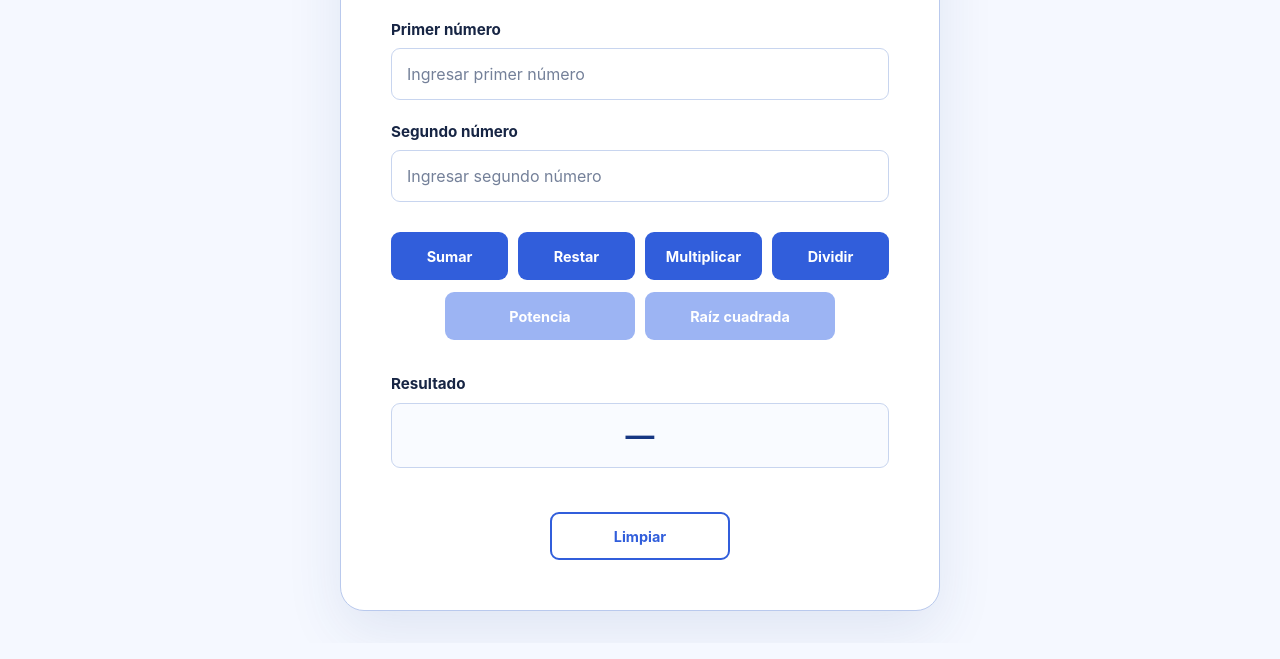
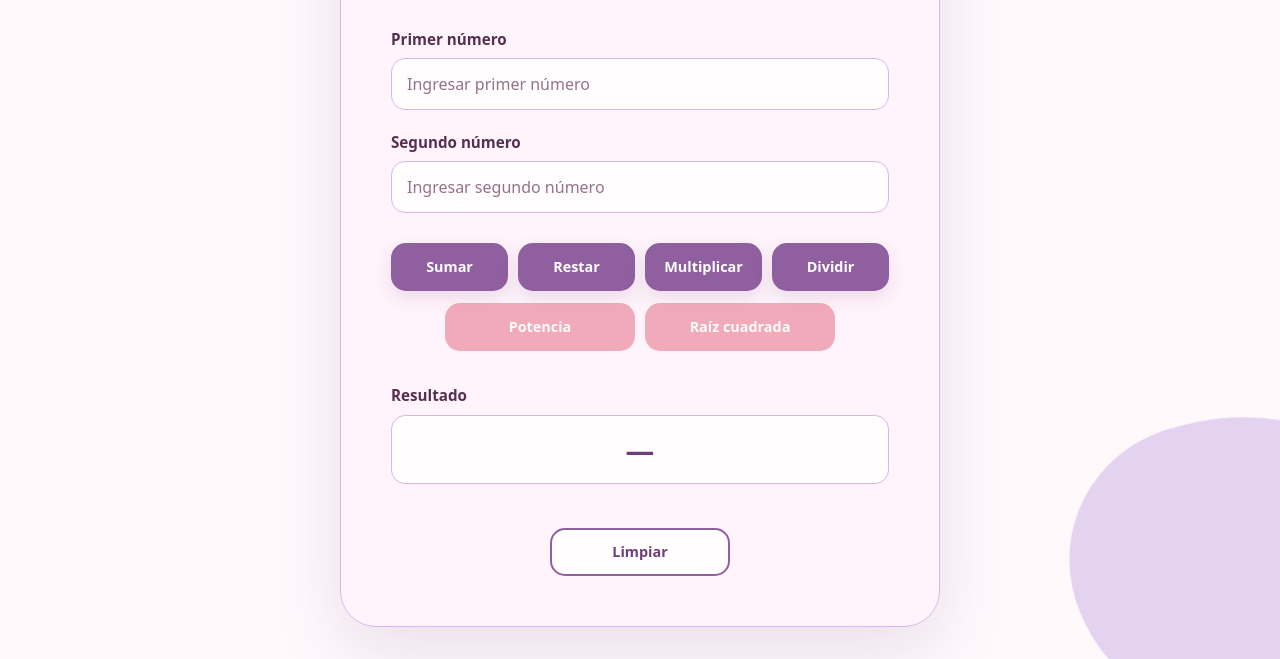
Before and after one commit to avishagsad/calculadora-cientifica, a plain HTML site: page index.html in a window 1280 px wide. Shown: the part 192-851 px from the top of the page. Drawn offline with Linux system fonts and the light colour scheme.

Commit message:
Ajusto el diseño de la calculadora

```diff
--- a/index.html
+++ b/index.html
@@ -3,7 +3,7 @@
   <head>
     <meta charset="utf-8">
     <meta name="viewport" content="width=device-width, initial-scale=1">
-    <meta name="theme-color" content="#f5f8ff">
+    <meta name="theme-color" content="#fff9fc">
     <title>Calculadora científica | Club de estudio</title>
     <link rel="stylesheet" href="style.css">
     <script src="script.js" defer></script>
@@ -11,7 +11,7 @@
   <body>
     <main class="calculator" aria-labelledby="titulo">
       <header class="calculator__header">
-        <p class="eyebrow">Club de estudio</p>
+        <p class="eyebrow">Club de estudio ✦</p>
         <h1 id="titulo">Calculadora científica</h1>
         <p class="intro">Ingresá dos números y elegí una operación.</p>
       </header>
--- a/style.css
+++ b/style.css
@@ -1,14 +1,15 @@
 :root {
   color-scheme: light;
-  font-family: Inter, ui-sans-serif, system-ui, -apple-system, BlinkMacSystemFont, "Segoe UI", sans-serif;
-  color: #172544;
-  background: #f5f8ff;
+  font-family: ui-sans-serif, system-ui, -apple-system, BlinkMacSystemFont, "Segoe UI", sans-serif;
+  color: #55304f;
+  background: #fff9fc;
   font-synthesis: none;
   text-rendering: optimizeLegibility;
-  --blue: #315edb;
-  --blue-dark: #244fc5;
-  --border: #c8d5ef;
-  --muted: #53617b;
+  --primary: #8f5f9f;
+  --primary-dark: #6f3d7d;
+  --coral: #e98b9e;
+  --border: #d9b7e8;
+  --muted: #8c607b;
 }
 
 * { box-sizing: border-box; }
@@ -20,20 +21,48 @@ body {
   padding: 32px 16px;
   display: grid;
   place-items: center;
+  position: relative;
+  overflow-x: hidden;
+}
+
+body::before,
+body::after {
+  content: "";
+  position: fixed;
+  z-index: -1;
+  border-radius: 44% 56% 61% 39% / 48% 38% 62% 52%;
+}
+
+body::before {
+  width: 280px;
+  height: 250px;
+  top: -70px;
+  left: -65px;
+  background: rgb(246 199 216 / 72%);
+  transform: rotate(14deg);
+}
+
+body::after {
+  width: 310px;
+  height: 280px;
+  right: -100px;
+  bottom: -90px;
+  background: rgb(217 195 236 / 72%);
+  transform: rotate(-18deg);
 }
 
 .calculator {
   width: min(100%, 600px);
   padding: clamp(24px, 6vw, 50px);
-  border: 1px solid #b9c9ed;
-  border-radius: 24px;
-  background: #fff;
-  box-shadow: 0 20px 55px rgb(35 66 133 / 10%);
+  border: 1px solid var(--border);
+  border-radius: 36px;
+  background: rgb(255 244 251 / 94%);
+  box-shadow: 0 24px 70px rgb(111 61 125 / 14%);
 }
 
 .calculator__header { margin-bottom: 32px; text-align: center; }
-.eyebrow { margin: 0 0 8px; color: var(--blue); font-size: .82rem; font-weight: 750; letter-spacing: .12em; text-transform: uppercase; }
-h1 { margin: 0; color: #173783; font-size: clamp(1.75rem, 6vw, 2.25rem); line-height: 1.15; }
+.eyebrow { margin: 0 0 8px; color: var(--coral); font-size: .82rem; font-weight: 750; letter-spacing: .12em; text-transform: uppercase; }
+h1 { margin: 0; color: var(--primary-dark); font-family: Georgia, "Times New Roman", serif; font-size: clamp(2rem, 7vw, 2.65rem); line-height: 1.08; letter-spacing: -.035em; }
 .intro { margin: 12px 0 0; color: var(--muted); }
 .fields { display: grid; gap: 22px; }
 .field { display: grid; gap: 9px; }
@@ -43,33 +72,33 @@ input {
   min-height: 52px;
   padding: 12px 15px;
   border: 1px solid var(--border);
-  border-radius: 9px;
-  background: #fff;
+  border-radius: 14px;
+  background: #fffdfd;
   color: inherit;
   font: inherit;
 }
-input::placeholder { color: #748099; }
-input:focus-visible, button:focus-visible { outline: 3px solid #8eafff; outline-offset: 3px; }
+input::placeholder { color: #95718b; }
+input:focus-visible, button:focus-visible { outline: 3px solid #f3a6b8; outline-offset: 3px; }
 
 .operations { display: grid; gap: 12px; margin-top: 30px; }
 .operations__basic, .operations__advanced { display: grid; grid-template-columns: repeat(4, minmax(0, 1fr)); gap: 10px; }
 .operations__advanced { grid-template-columns: repeat(2, minmax(0, 1fr)); width: min(100%, 390px); margin: 0 auto; }
-.button { min-height: 48px; padding: 10px 12px; border: 0; border-radius: 9px; font: inherit; font-size: .9rem; font-weight: 700; cursor: pointer; transition: background-color .15s ease, transform .15s ease; }
+.button { min-height: 48px; padding: 10px 12px; border: 0; border-radius: 15px; font: inherit; font-size: .9rem; font-weight: 700; cursor: pointer; transition: background-color .15s ease, transform .15s ease, box-shadow .15s ease; }
 .button:not(:disabled):active { transform: translateY(1px); }
-.button--primary { color: #fff; background: var(--blue); }
-.button--primary:hover { background: var(--blue-dark); }
-.button--advanced { color: #fff; background: #7798ef; cursor: not-allowed; opacity: .72; }
+.button--primary { color: #fff; background: var(--primary); box-shadow: 0 7px 18px rgb(111 61 125 / 14%); }
+.button--primary:hover { background: var(--primary-dark); }
+.button--advanced { color: #fff; background: var(--coral); cursor: not-allowed; opacity: .7; }
 .result-section { margin-top: 34px; }
 .result-section h2 { margin: 0 0 10px; }
-.result { min-height: 65px; padding: 14px; display: grid; place-items: center; overflow-wrap: anywhere; border: 1px solid var(--border); border-radius: 9px; background: #f9fbff; color: #173783; font-size: clamp(1.5rem, 6vw, 1.8rem); font-weight: 750; text-align: center; }
-.error { min-height: 1.4em; margin: 10px 0 0; color: #b42318; font-size: .88rem; text-align: center; }
+.result { min-height: 65px; padding: 14px; display: grid; place-items: center; overflow-wrap: anywhere; border: 1px solid var(--border); border-radius: 14px; background: #fffdfd; color: var(--primary-dark); font-size: clamp(1.5rem, 6vw, 1.8rem); font-weight: 750; text-align: center; }
+.error { min-height: 1.4em; margin: 10px 0 0; color: #bb3f68; font-size: .88rem; text-align: center; }
 .actions { display: flex; justify-content: center; margin-top: 14px; }
-.button--clear { min-width: 180px; color: var(--blue); border: 2px solid var(--blue); background: #fff; }
-.button--clear:hover { background: #f0f4ff; }
+.button--clear { min-width: 180px; color: var(--primary-dark); border: 2px solid var(--primary); background: #fffdfd; }
+.button--clear:hover { background: #f9eaf4; }
 
 @media (max-width: 520px) {
   body { padding: 16px 12px; }
-  .calculator { padding: 26px 20px; border-radius: 18px; }
+  .calculator { padding: 26px 20px; border-radius: 26px; }
   .operations__basic { grid-template-columns: repeat(2, minmax(0, 1fr)); }
   .operations__advanced { width: 100%; }
   .button { padding-inline: 8px; font-size: .84rem; }
```
